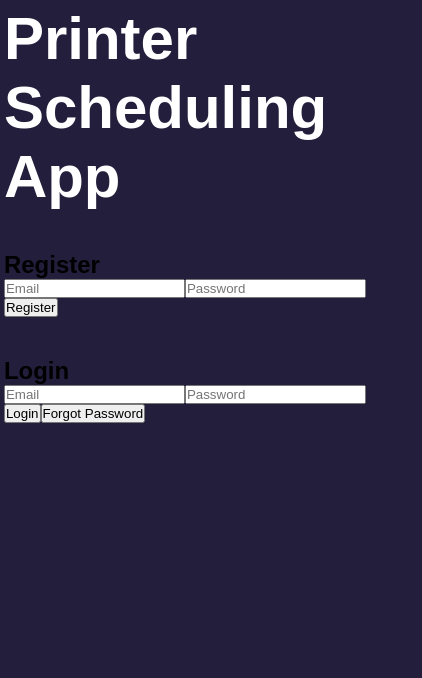
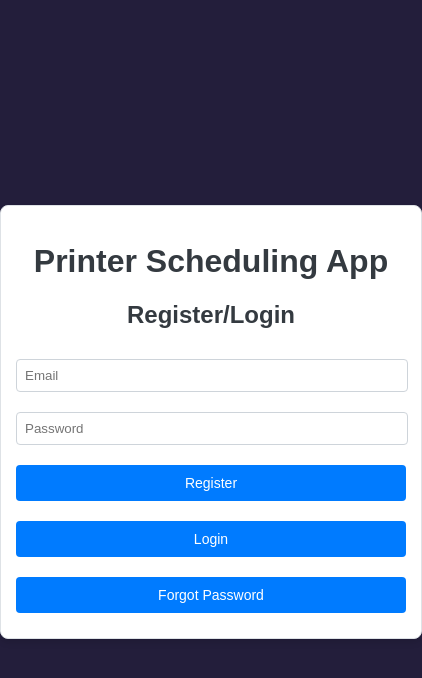
Before and after one commit to harrykills/printer-schedulling-app, a React (Create React App) app in the folder frontend/: page / in a window 390 px wide. Shown: the top 678 px of the page, 422 px wide, since content can reach past the window. Built offline with nearby package versions, Linux system fonts and the light colour scheme.

Commit message:
before adding admin access

```diff
--- a/frontend/src/App.css
+++ b/frontend/src/App.css
@@ -1,186 +1,101 @@
 /* App.css */
 
-/* General Styles */
-*{
+body {
+  font-family: Arial, sans-serif;
+  background-color: #f8f9fa;
   margin: 0;
   padding: 0;
-  box-sizing: border-box;
+  display: flex;
+  justify-content: center;
+  align-items: center;
+  height: 100vh;
 }
 
 .App {
-  font-family: Arial, sans-serif;
-  padding:1vw;
-  width: 100vw;
-  height: 100vh;
-  display: flex;
-  flex-direction: column;
-  justify-content:flex-start;
-  gap: 40px;
-  align-items: center;
-  align-content: center;
+  width: 90%;
+  max-width: 600px;
+  margin: 20px auto;
+  padding: 20px;
+  background-color: #ffffff;
+  border: 1px solid #dee2e6;
+  border-radius: 8px;
+  box-shadow: 0 4px 6px rgba(0, 0, 0, 0.1);
 }
 
-.photo{
-  height: 100%;
-  width: 100%;
-  position:absolute;
-  z-index: -1;
+h1, h2 {
+  color: #343a40;
+  text-align: center;
 }
 
-.photo img{
-  height: 100%;
-  width: 100%;
-  opacity: 20%;
+input[type="email"],
+input[type="password"],
+input[type="text"],
+input[type="file"] {
+  width: calc(100% - 22px);
+  padding: 10px;
+  margin: 10px 0;
+  border: 1px solid #ced4da;
+  border-radius: 4px;
 }
 
-.Heading{
-  display: flex;
-  justify-content: center;
-  align-items: center;
-  width: 90%;
-  height: 35%;
-  text-wrap:wrap;
-  overflow: auto;
-  border: solid black 5px;
-  border-radius: 10px;
-  background-color: rgba(0, 128, 0, 0.647)
-
-}
-
-h1 {
-  color: #ffffff;
-  font-size: 60px;
-}
-
-/* Authentication Styles */
-.auth-container {
-  display: flex;
-  flex-direction: row;
-  flex-wrap: wrap;
-  justify-content: space-evenly;
-  width: 90vw;
-  height: 60%;
-  gap: 10px;
-}
-
-.auth-form {
-  background: #f9f9f984;
-  padding: 20px;
-  border-radius: 8px;
-  box-shadow: 0 4px 8px rgba(0,0,0,0.1);
-  width: 450px;
-  transition: transform 0.3s ease;
-  display: flex;
-  flex-direction: column;
-}
-
-.auth-form:hover {
-  transform: scale(1.05);
-}
-
-.auth-input {
-  display: block;
+button {
   width: 100%;
   padding: 10px;
   margin: 10px 0;
-  border: 1px solid #ddd;
+  border: none;
   border-radius: 4px;
+  background-color: #007bff;
+  color: #ffffff;
+  cursor: pointer;
+  font-size: 16px;
 }
 
-.auth-button {
-  margin-top: 20px;
-
-  background: #007bff;
-  color: white;
-  border: none;
-  padding: 10px 20px;
-  border-radius: 4px;
-  cursor: pointer;
-  transition: background 0.3s ease;
+button:hover {
+  background-color: #0056b3;
 }
 
-.auth-button:hover {
-  background: #0056b3;
+label {
+  display: block;
+  margin: 5px 0;
+  color: #495057;
 }
 
-/* Main Container Styles */
-.main-container {
-  padding: 20px;
+ul {
+  list-style-type: none;
+  padding: 0;
 }
 
-.upload-container, .jobs-container {
-  margin-top: 20px;
+ul li {
+  padding: 10px;
+  margin: 5px 0;
+  border: 1px solid #dee2e6;
+  border-radius: 4px;
+  background-color: #f1f3f5;
 }
 
-.upload-container h2{
-  color: white;
-  background-color: #bbff0098;
-  display: inline;
-  font-size: 40px;
-  border: 4px solid black;
-  border-radius: 10px;
+ul li p {
+  margin: 5px 0;
 }
 
-.jobs-container h2{
-  color: white;
-  background-color: #ff0d0d8c;
-  display: inline;
-  font-size: 40px;
-  border: 4px solid black;
-  border-radius: 10px;
+ul li ul {
+  margin: 10px 0 0 20px;
 }
 
-.file-input {
-  display: block;
-  margin: 20px;
-  font-size: large;
+@media (max-width: 600px) {
+  .App {
+    width: 100%;
+    padding: 15px;
+  }
+
+  button {
+    font-size: 14px;
+  }
+
+  input[type="email"],
+  input[type="password"],
+  input[type="text"],
+  input[type="file"] {
+    width: calc(100% - 16px);
+    padding: 8px;
+  }
 }
-
-.file-info {
-  margin: 10px 0;
-}
-
-.pages-input {
-  margin-left: 10px;
-  padding: 5px;
-  border: 1px solid #ddd;
-  border-radius: 4px;
-}
-
-.upload-button {
-  background: #28a745;
-  color: white;
-  border: none;
-  padding: 10px 20px;
-  border-radius: 4px;
-  cursor: pointer;
-  transition: background 0.3s ease;
-}
-
-.upload-button:hover {
-  background: #218838;
-}
-
-.refresh-button {
-  background: #ffc107;
-  color: white;
-  border: none;
-  display: block;
-  padding: 10px 20px;
-  border-radius: 4px;
-  cursor: pointer;
-  transition: background 0.3s ease;
-  margin: 13px;
-}
-
-.refresh-button:hover {
-  background: #e0a800;
-}
-
-.job-item {
-  background: #f9f9f9;
-  padding: 10px;
-  margin: 10px 0;
-  border-radius: 4px;
-  box-shadow: 0 2px 4px rgba(0,0,0,0.1);
-}
--- a/frontend/src/App.jsx
+++ b/frontend/src/App.jsx
@@ -69,11 +69,6 @@ function App() {
     setPages(Array(event.target.files.length).fill(''));
   };
 
-  const handlePageChange = (index, event) => {
-    const newPages = [...pages];
-    newPages[index] = event.target.value;
-    setPages(newPages);
-  };
 
   const handleUpload = async () => {
     const formData = new FormData();
@@ -117,7 +112,7 @@ function App() {
       {!token && (
         <>
           <div>
-            <h2>Register</h2>
+            <h2>Register/Login</h2>
             <input
               type="email"
               placeholder="Email"
@@ -142,21 +137,6 @@ function App() {
                 <button onClick={handleVerifyOtp}>Verify OTP</button>
               </>
             )}
-          </div>
-          <div>
-            <h2>Login</h2>
-            <input
-              type="email"
-              placeholder="Email"
-              value={email}
-              onChange={(e) => setEmail(e.target.value)}
-            />
-            <input
-              type="password"
-              placeholder="Password"
-              value={password}
-              onChange={(e) => setPassword(e.target.value)}
-            />
             <button onClick={handleLogin}>Login</button>
             <button onClick={handleForgotPassword}>Forgot Password</button>
             {showResetPassword && (
@@ -176,6 +156,7 @@ function App() {
                 <button onClick={handleResetPassword}>Reset Password</button>
               </>
             )}
+
           </div>
         </>
       )}
@@ -201,7 +182,7 @@ function App() {
                 <li key={job._id}>
                   <p>Job ID: {job._id}</p>
                   <p>Status: {job.status}</p>
-                  <p>Price: Rs. {job.price}</p>
+                  <p>Price: ${job.price}</p>
                   <p>Documents:</p>
                   <ul>
                     {job.documents.map((doc, index) => (
```
